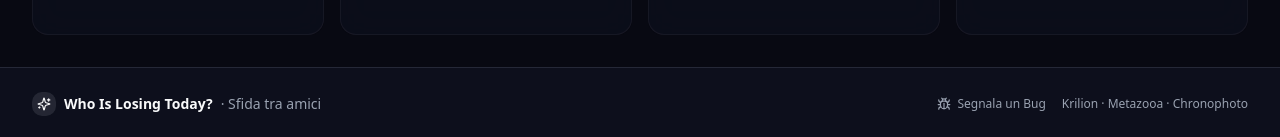
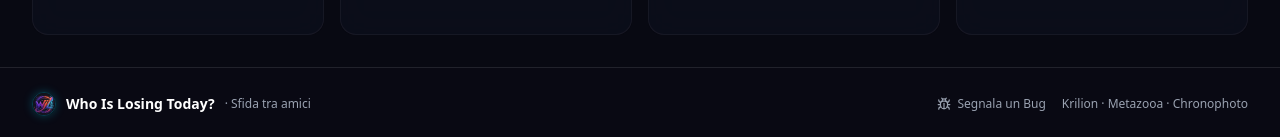
Before and after one commit to lucadileo9/who-is-losing-today, a Next.js app: page /dashboard in a window 1280 px wide. Shown: the part 1207-1344 px from the top of the page. Built offline with nearby package versions, Linux system fonts and the light colour scheme; no server answers; the database is empty.

Commit message:
style(ui): update footer logo to use custom logo image

```diff
--- a/components/molecules/Footer.tsx
+++ b/components/molecules/Footer.tsx
@@ -1,18 +1,23 @@
-import { Sparkles } from 'lucide-react';
+import Image from 'next/image';
 import { BugReportModal } from '@/components/molecules/BugReportModal';
 
 export function Footer() {
   return (
-    <footer className="mt-auto w-full border-t bg-card/50 py-6 text-sm text-muted-foreground">
+    <footer className="mt-auto w-full border-t border-white/10 bg-[#0a0b14]/70 backdrop-blur-md py-6 text-sm text-muted-foreground">
       <div className="mx-auto flex max-w-7xl flex-col items-center justify-between gap-4 px-4 sm:flex-row sm:px-6 lg:px-8">
-        <div className="flex items-center gap-2">
-          <span className="grid size-6 place-items-center rounded-md bg-primary/10 text-primary">
-            <Sparkles className="size-3.5" />
-          </span>
-          <span className="font-semibold text-foreground">
+        <div className="flex items-center gap-2.5">
+          <div className="relative size-6 shrink-0 overflow-hidden rounded-lg border border-cyan-500/30 shadow-[0_0_10px_rgba(6,182,212,0.3)]">
+            <Image
+              src="/logo.jpeg"
+              alt="Who Is Losing Today"
+              fill
+              className="object-cover"
+            />
+          </div>
+          <span className="font-bold text-white">
             Who Is Losing Today?
           </span>
-          <span>· Sfida tra amici</span>
+          <span className="text-xs">· Sfida tra amici</span>
         </div>
 
         <div className="flex items-center gap-4">
```
